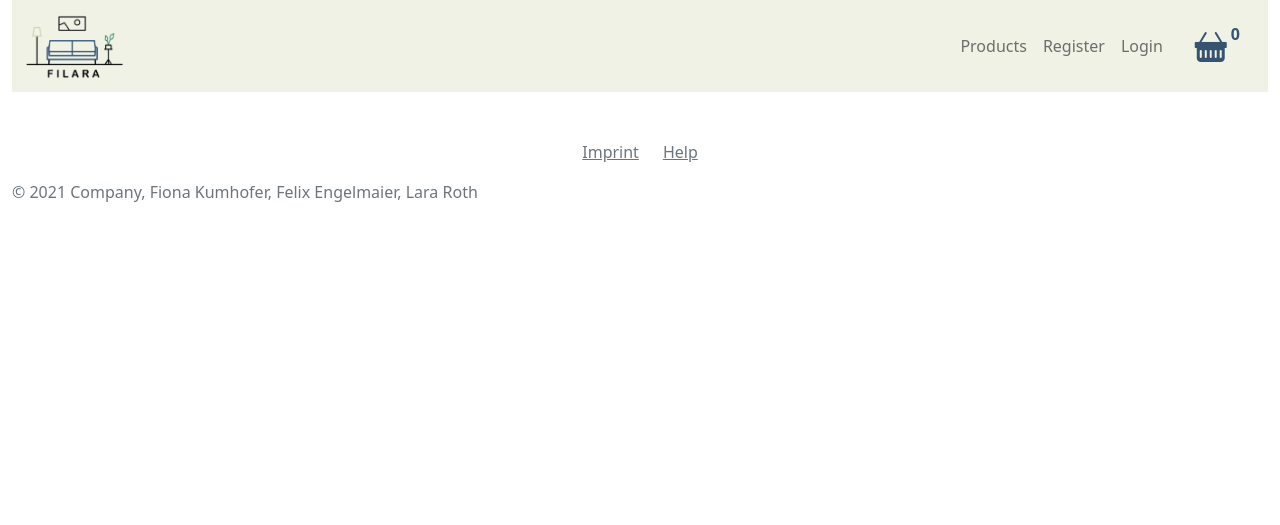
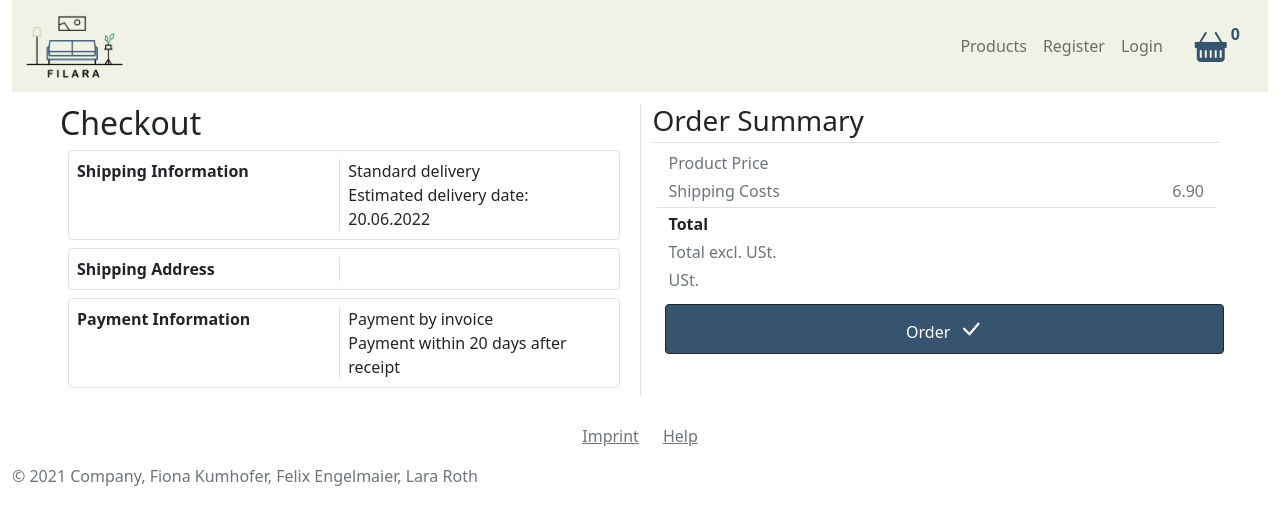
Before and after one commit to wi20b061/Webentwicklungsprojekt, a PHP site: page /WebScriptingProject/checkout.php in a window 1280 px wide. Shown: the top 525 px of the page. Run offline with PHP 8.4, Linux system fonts and the light colour scheme; data that the repository does not hold is empty.

Commit message:
checkout

```diff
--- /dev/null
+++ b/Frontend/js/checkout.js
@@ -0,0 +1,58 @@
+$(document).ready(function(){
+
+    loadSummary()
+   // loadUserAddress()
+
+})
+
+function loadSummary(){
+    $.ajax({
+        type: "GET",
+        url: "../../Backend/ServiceHandler.php?request=cart",
+        cache: false,
+        dataType: "json",
+        success: function (response) {
+            console.log(response)
+
+
+            $('#product').append(response.sumprice.toFixed(2))
+
+            var total = parseInt($('#shipping').html()) + response.sumprice
+
+            $('#total').append(total.toFixed(2))
+
+
+            var ust = total * 0.2
+            var totalExcl = total * 0.8
+
+            $('#totalExcl').append(totalExcl.toFixed(2))
+            $('#ust').append(ust.toFixed(2))
+
+
+        },
+        error: function (xhr) {
+            console.log('Request Status: ' + xhr.status + ' Status Text: ' + xhr.statusText + ' ' + xhr.responseText);
+        }
+    })
+}
+
+function loadUserAddress(){
+    $.ajax({
+        type: "GET",
+        url: "../../Backend/ServiceHandler.php?userID=",
+        cache: false,
+        dataType: "json",
+        success: function (response) {
+            console.log(response)
+            $('#shippingAddress').append('<div class="row">')
+
+        },
+        error: function(xhr){
+            console.log('Request Status: ' + xhr.status + ' Status Text: ' + xhr.statusText + ' ' + xhr.responseText);
+        },
+    })
+}
+
+function order(){
+
+}
--- a/Frontend/sites/checkout.php
+++ b/Frontend/sites/checkout.php
@@ -10,7 +10,7 @@
     <script src="https://cdn.jsdelivr.net/npm/bootstrap@5.2.0-beta1/dist/js/bootstrap.min.js" integrity="sha384-kjU+l4N0Yf4ZOJErLsIcvOU2qSb74wXpOhqTvwVx3OElZRweTnQ6d31fXEoRD1Jy" crossorigin="anonymous"></script>
     <script src="https://ajax.googleapis.com/ajax/libs/jquery/3.6.0/jquery.min.js"></script>
     <link rel="stylesheet" href="https://cdn.jsdelivr.net/npm/bootstrap-icons@1.8.1/font/bootstrap-icons.css">
-
+    <script src="../js/checkout.js"></script>
 
 </head>
 <body class="">
@@ -27,9 +27,63 @@
 
             <div class="row">
                 <div class="col">
-                    <h2></h2>
+                    <h2>Checkout</h2>
+                    <!--style="background-color: #9AB4CE; font-weight: bold;"-->
+                    <div class="row border rounded m-2 p-1" >
+                        <div class="col border-end m-1" style="font-weight: bold;">
+                            <div class="row">Shipping Information</div>
+                        </div>
+                        <div class="col m-1">
+                            <div class="row">Standard delivery</div>
+                            <div class="row">Estimated delivery date:</div>
+                            <div class="row">20.06.2022</div>
+                        </div>
+                    </div>
+                    <div class="row border rounded m-2 p-1">
+                        <div class="col border-end m-1" style="font-weight: bold;">
+                            <div class="row">Shipping Address</div>
+                        </div>
+                        <div class="col m-1" id="shippingAddress">
+
+                        </div>
+                    </div>
+                    <div class="row border rounded m-2 p-1">
+                        <div class="col border-end m-1" style="font-weight: bold;">
+                            <div class="row">Payment Information</div>
+                        </div>
+                        <div class="col m-1">
+                            <div class="row">Payment by invoice</div>
+                            <div class="row">Payment within 20 days after receipt</div>
+                        </div>
+                    </div>
+
                 </div>
-                <div class="col"></div>
+                <div class="col border-start">
+                    <h3 class="border-bottom pb-1">Order Summary</h3>
+                    <div class="row m-1">
+                        <div class="col text-muted" >Product Price</div>
+                        <div class="col text-end text-muted" id="product"></div>
+                    </div>
+                    <div class="row border-bottom m-1 pb-1">
+                        <div class="col text-muted">Shipping Costs</div>
+                        <div class="col text-muted text-end" id="shipping">6.90</div>
+                    </div>
+                    <div class="row m-1">
+                        <div class="col " style="font-weight: bold;">Total</div>
+                        <div class="col text-end" style="font-weight: bold;" id="total"></div>
+                    </div>
+                    <div class="row m-1">
+                        <div class="col text-muted">Total excl. USt.</div>
+                        <div class="col text-muted text-end" id="totalExcl"></div>
+                    </div>
+                    <div class="row m-1">
+                        <div class="col text-muted">USt.</div>
+                        <div class="col text-muted text-end" id="ust"></div>
+                    </div>
+                    <div class="row m-1">
+                        <button type="button" onclick="order()" class="btn btn-dark m-2" style="background-color: #365370;">Order <i class="bi bi-check-lg ms-1" style="font-size: 1.5rem; color: white;"></i></button>
+                    </div>
+                </div>
             </div>
 
         </main>
```
